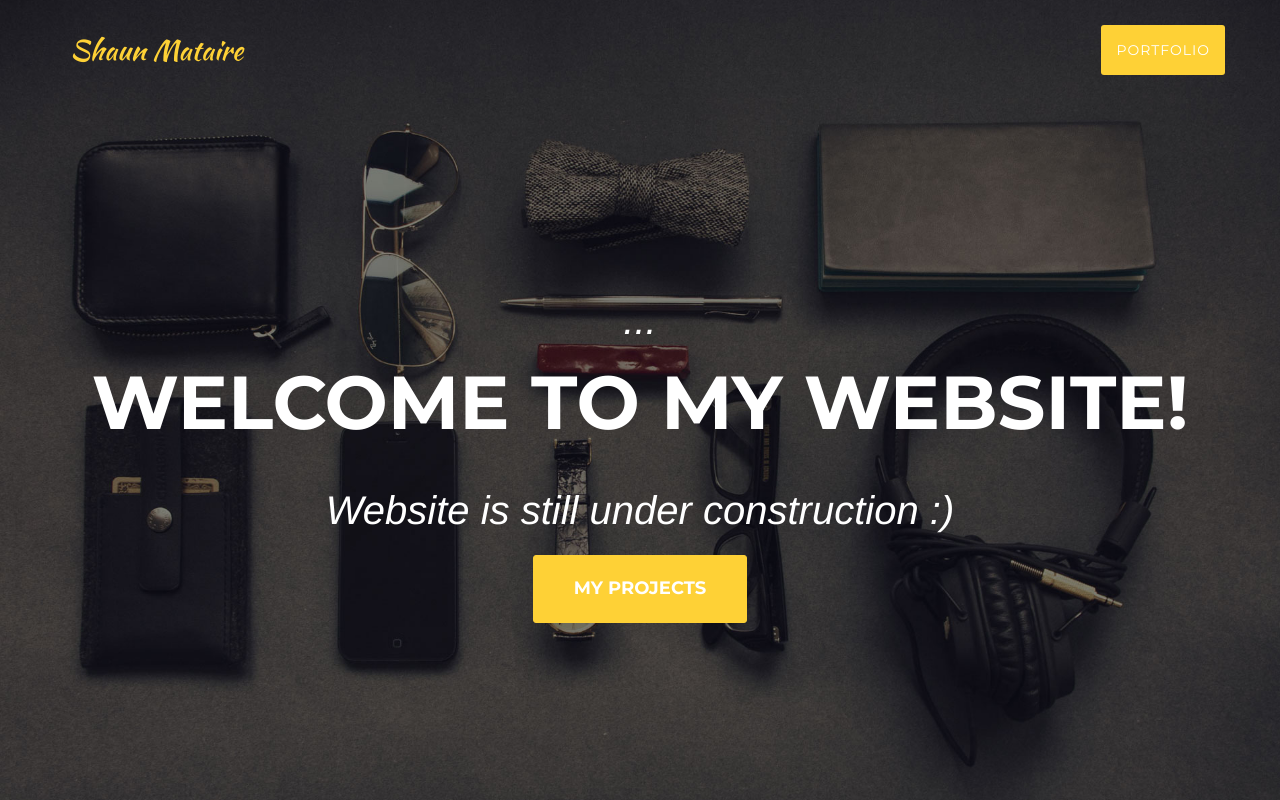
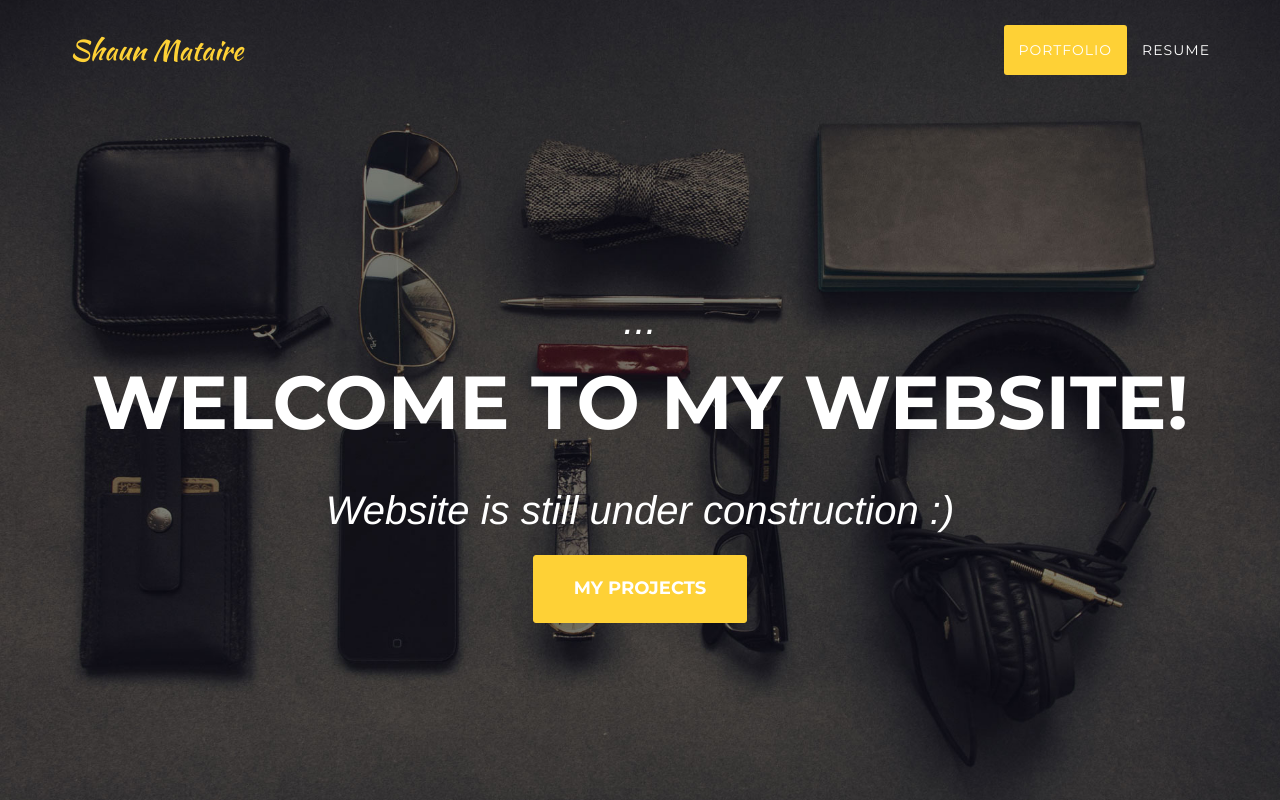
Before and after one commit to shaun117/shaun117.github.io, a plain HTML site: page index.html in a window 1280 px wide. Shown: the top 800 px of the page. Drawn offline with nearby package versions, Linux system fonts and the light colour scheme; a web font is replaced by a local one.

Commit message:
added resume

```diff
--- a/index.html
+++ b/index.html
@@ -57,6 +57,9 @@
                     </li>
                     <li>
                         <a class="page-scroll" href="#portfolio">Portfolio</a>
+                    </li>
+                    <li>
+                        <a class="page-scroll" href="Shaun-Mataire-Resume.pdf">Resume</a>
                     </li>
 
                 </ul>
```
Also changed, not shown: 1 other file.
